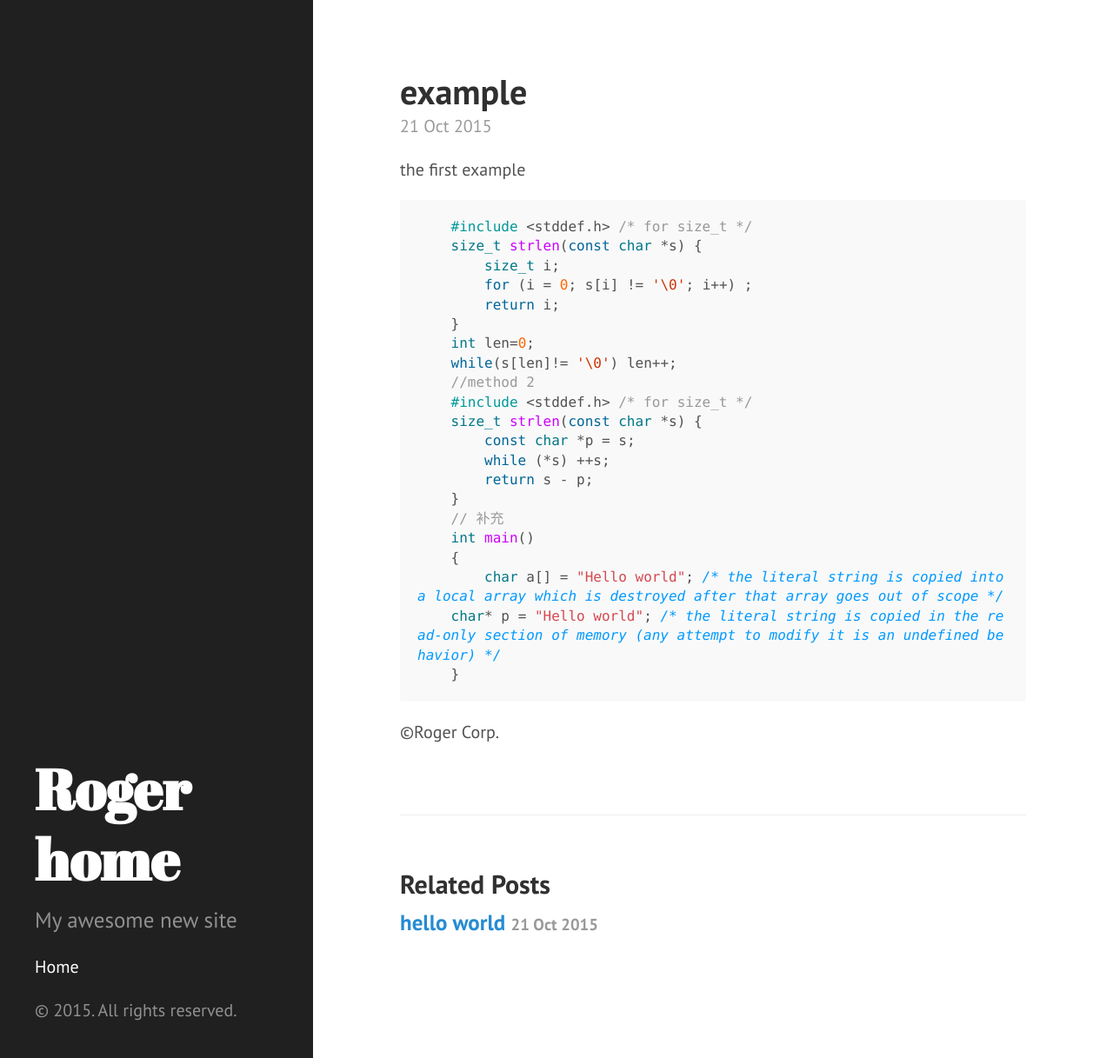
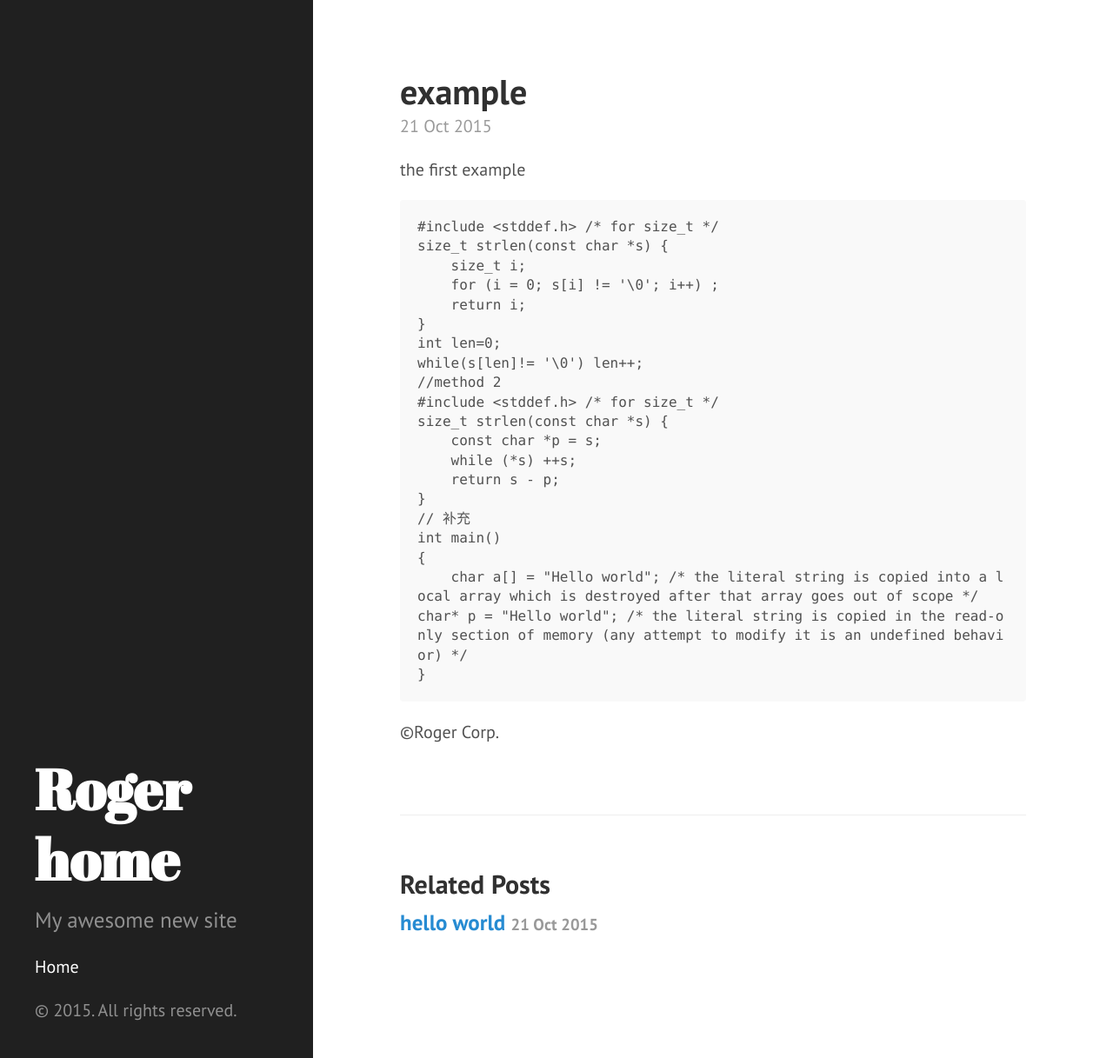
Before and after one commit to Roger8/Roger8.github.io, a Jekyll site: the page built from _posts/2015-10-21-second.markdown, in a window 1280 px wide and 1217 px high. Shown: the whole window at 87% size. Built offline with Jekyll 4.4.1, drawn with Linux system fonts in a browser that asks for light colours.

Commit message:
Update 2015-10-21-second.markdown

````diff
--- a/_posts/2015-10-21-second.markdown
+++ b/_posts/2015-10-21-second.markdown
@@ -6,7 +6,7 @@ layout: post
 
 the first example
 
-```cpp
+
     #include <stddef.h> /* for size_t */
     size_t strlen(const char *s) {
         size_t i;
@@ -28,6 +28,6 @@ the first example
         char a[] = "Hello world"; /* the literal string is copied into a local array which is destroyed after that array goes out of scope */
     char* p = "Hello world"; /* the literal string is copied in the read-only section of memory (any attempt to modify it is an undefined behavior) */
     }
-```
+
 
 &copy;Roger Corp.
````
